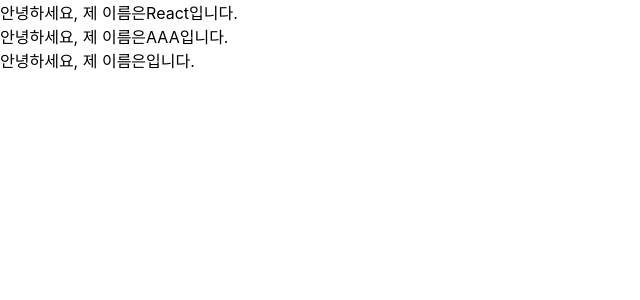
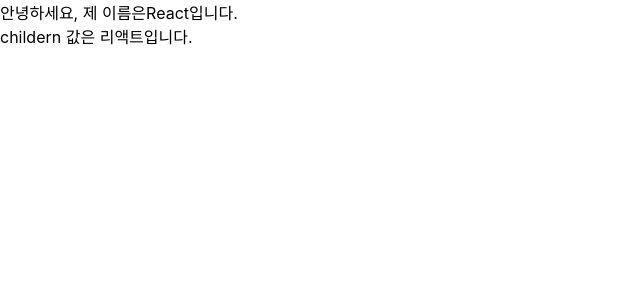
Before and after one commit to wjdtmdgh/learningReact, a React (Create React App) app in the folder hello-react/: page / in a window 1280 px wide. Shown: the top 300 px of the page, without its empty margins (0-640 px from the left). Built offline with nearby package versions, Linux system fonts and the light colour scheme.

Commit message:
태그 사이의 내용을 보여 주는 children

```diff
--- a/hello-react/src/App.js
+++ b/hello-react/src/App.js
@@ -2,9 +2,7 @@
 const App =()=>{
   return(
     <div>
-      <MyComponent name="React"/>
-      <MyComponent name="AAA"/>
-      < MyComponent/>
+      <MyComponent MyComponent name="React">리액트</MyComponent>
     </div>
   );
 };
--- a/hello-react/src/MyComponent.js
+++ b/hello-react/src/MyComponent.js
@@ -1,5 +1,12 @@
 const MyComponent = props =>{
-    return <div>안녕하세요, 제 이름은{props.name}입니다.</div>;
+    return(
+         <div>
+             안녕하세요, 제 이름은{props.name}입니다.<br/>
+             childern 값은 {props.children}
+             입니다.
+        </div>
+    );
+
 };
 
 MyComponent.defaultProbs ={
```
